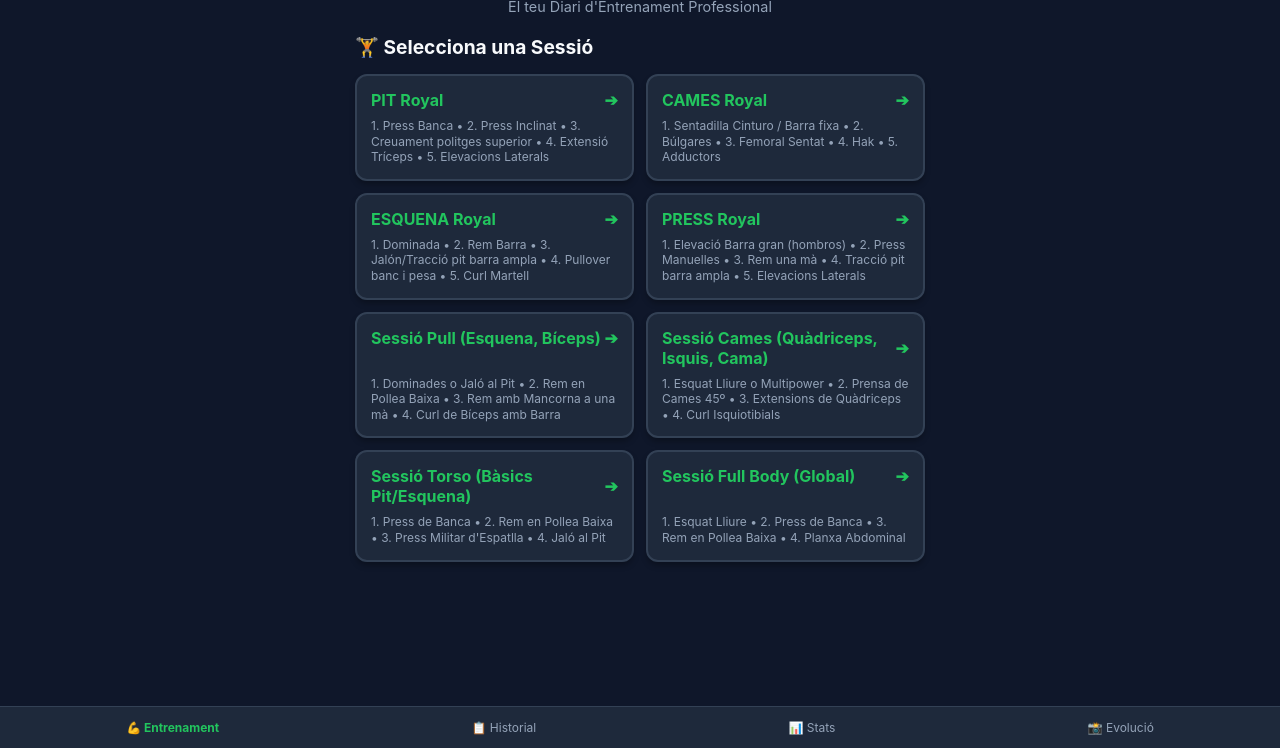
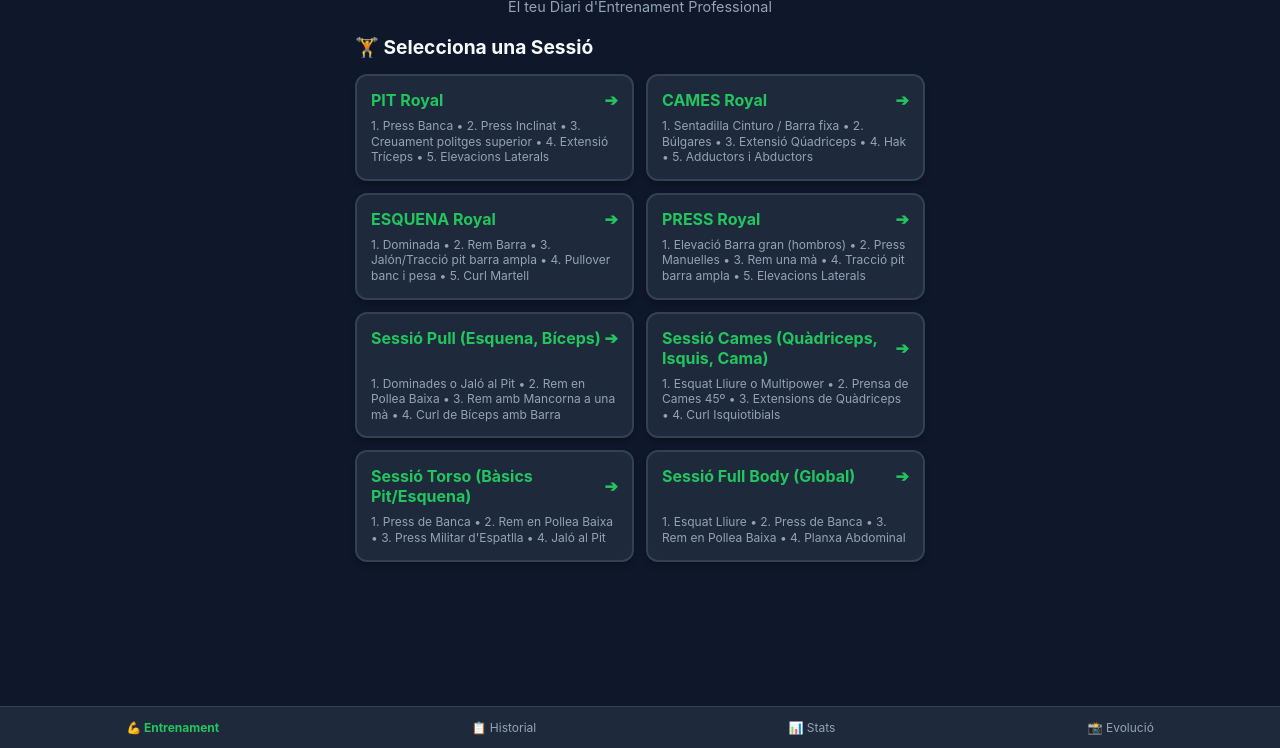
Before and after one commit to tutenswebttw-arch/gym-tracker, a plain HTML site: page index.html in a window 1280 px wide. Shown: the part 52-800 px from the top of the page. Drawn offline with nearby package versions, Linux system fonts and the light colour scheme.

Commit message:
index.html

```diff
--- a/index.html
+++ b/index.html
@@ -590,9 +590,9 @@
                 exercises: [
                     { name: "1. Sentadilla Cinturo / Barra fixa", defaultTarget: "8-10" },
                     { name: "2. Búlgares", defaultTarget: "10-12" },
-                    { name: "3. Femoral Sentat", defaultTarget: "12-15" },
+                    { name: "3. Extensió Qúadriceps", defaultTarget: "12-15" },
                     { name: "4. Hak", defaultTarget: "10-12" },
-                    { name: "5. Adductors", defaultTarget: "12-15" }
+                    { name: "5. Adductors i Abductors", defaultTarget: "12-15" }
                 ]
             },
             royalesquena: {
```
